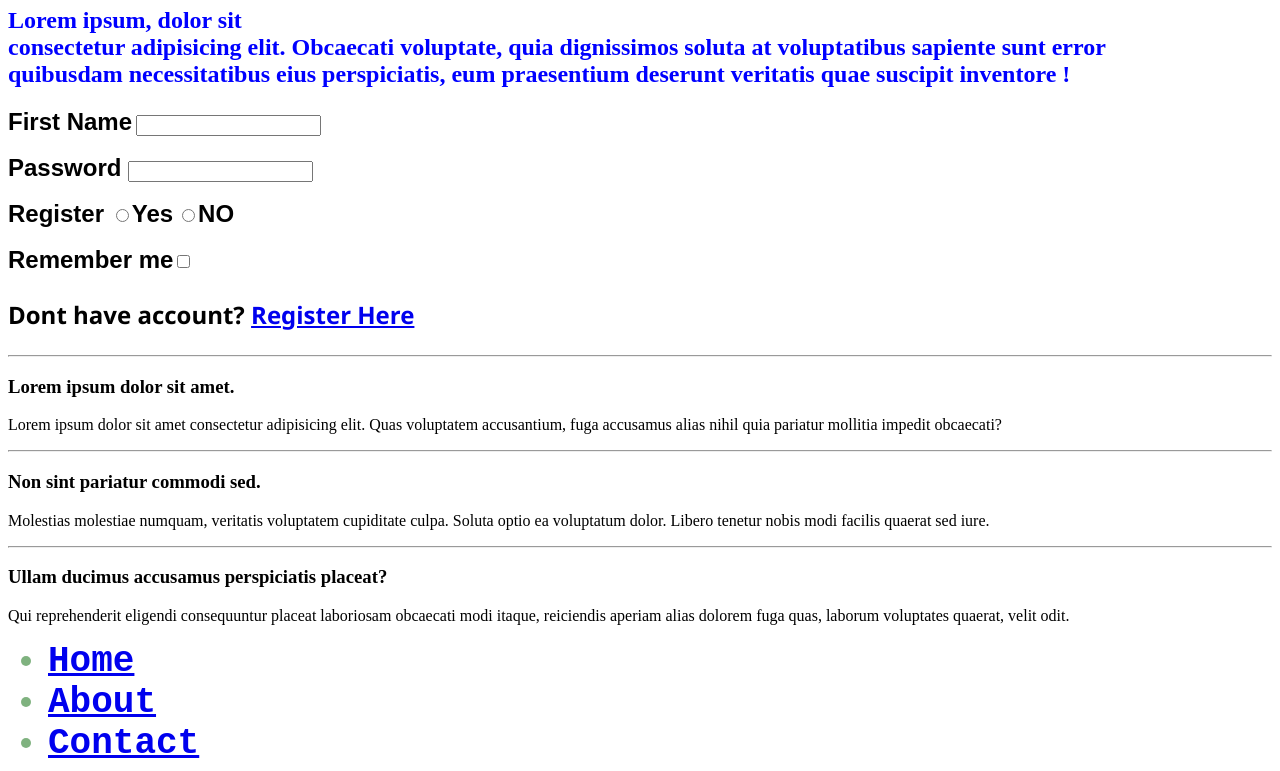
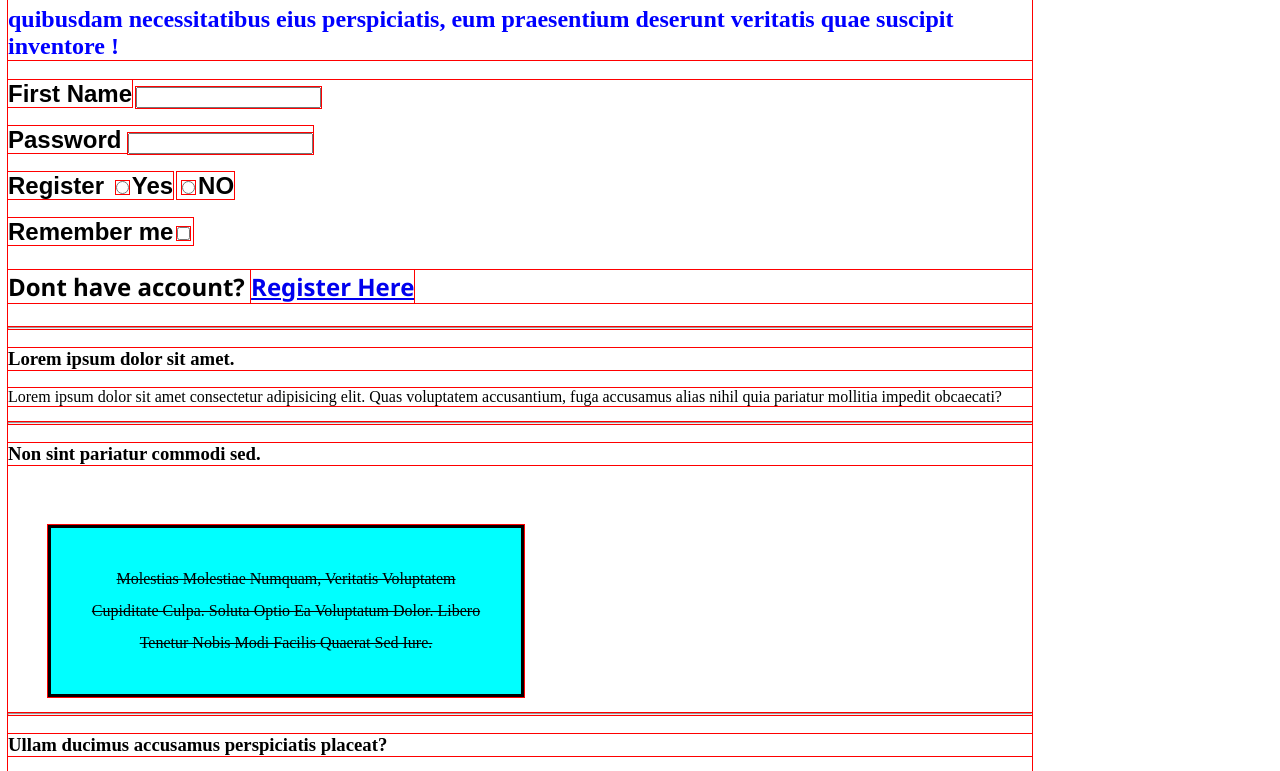
Before and after one commit to Mikhail0731/JS, a plain HTML site: page Home.html in a window 1280 px wide. Shown: the part 424-1195 px from the top of the page. Drawn offline with Linux system fonts and the light colour scheme.

Commit message:
more css

```diff
--- a/Home.html
+++ b/Home.html
@@ -13,8 +13,8 @@
 <body>
     <heater>
         <img src="/images/difference.jpg" width="400" height="200">
-        <nav>
-            <ul>
+        <nav >
+            <ul id="top">
                 <li class="my-i"><a href="/Home.html">Home</a></li>
                 <li class="my-i"><a href="/about.html">About</a></li>
                 <li class="my-i"><a href="/contact.html">Contact</a></li>
@@ -55,14 +55,14 @@
 
     <main>
         <div class="module">
-            <h3>Lorem ipsum dolor sit amet.</h3>
+            <h3 class="hh3">Lorem ipsum dolor sit amet.</h3>
             <p>Lorem ipsum dolor sit amet consectetur adipisicing elit. Quas voluptatem accusantium, fuga accusamus
                 alias nihil quia pariatur mollitia impedit obcaecati?</p>
             <hr>
         </div>
         <div class="module">
             <h3>Non sint pariatur commodi sed.</h3>
-            <p>Molestias molestiae numquam, veritatis voluptatem cupiditate culpa. Soluta optio ea voluptatum dolor.
+            <p id="par">Molestias molestiae numquam, veritatis voluptatem cupiditate culpa. Soluta optio ea voluptatum dolor.
                 Libero tenetur nobis modi facilis quaerat sed iure.</p>
             <hr>
         </div>
--- a/style.css
+++ b/style.css
@@ -17,7 +17,7 @@ h1 {
 }
 #Register {
   font-size: 24px;
-  font-family: 'Segoe UI', Tahoma, Geneva, Verdana, sans-serif;
+  font-family: "Segoe UI", Tahoma, Geneva, Verdana, sans-serif;
 
   font-weight: bold;
 }
@@ -28,4 +28,36 @@ h1 {
   cursor: pointer;
   display: inline-block;
 }
-  .button:hover {background: rgb(143, 37, 37);}
+.button:hover {
+  background: rgb(143, 37, 37);
+}
+#par {
+  margin-top: 60px;
+  margin-left: 40px;
+  background-color: aqua;
+  padding: 35px;
+  border: 3px solid black;
+  width: 400px;
+  height: fit-content;
+  text-align: center;
+  text-decoration: line-through;
+  text-transform: capitalize;
+  line-height: 2rem;
+}
+.my-i > a:hover {
+  color: brown;
+}
+.my-i > a:active {
+  color: yellow;
+}
+#top {
+  display: flex;
+  column-gap: 24px;
+  list-style: none;
+}
+* {
+  outline: 1px solid red;
+}
+body {
+  width: 80%;
+}
```
Lines whose indentation alone changed are shown as unchanged.
